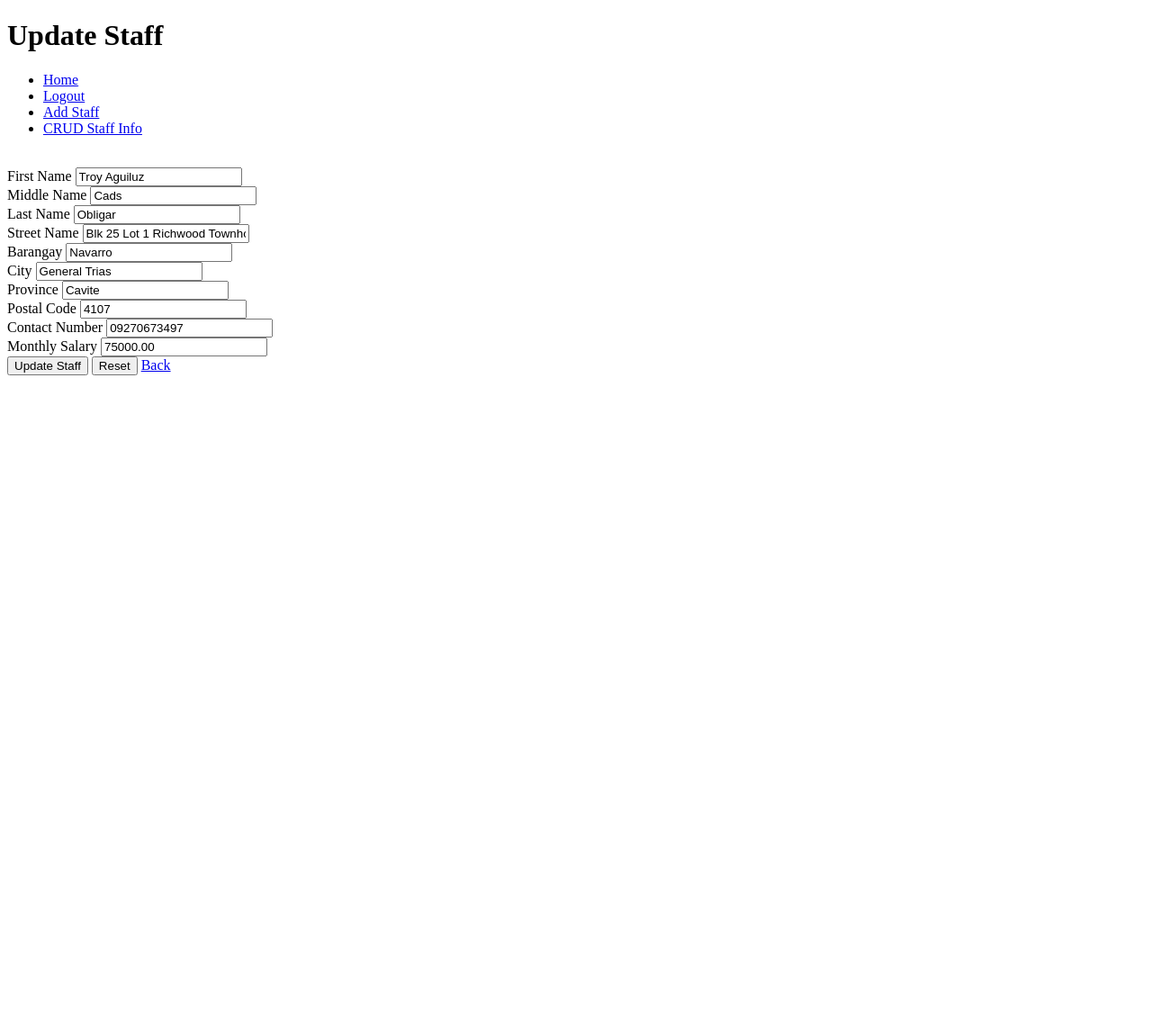
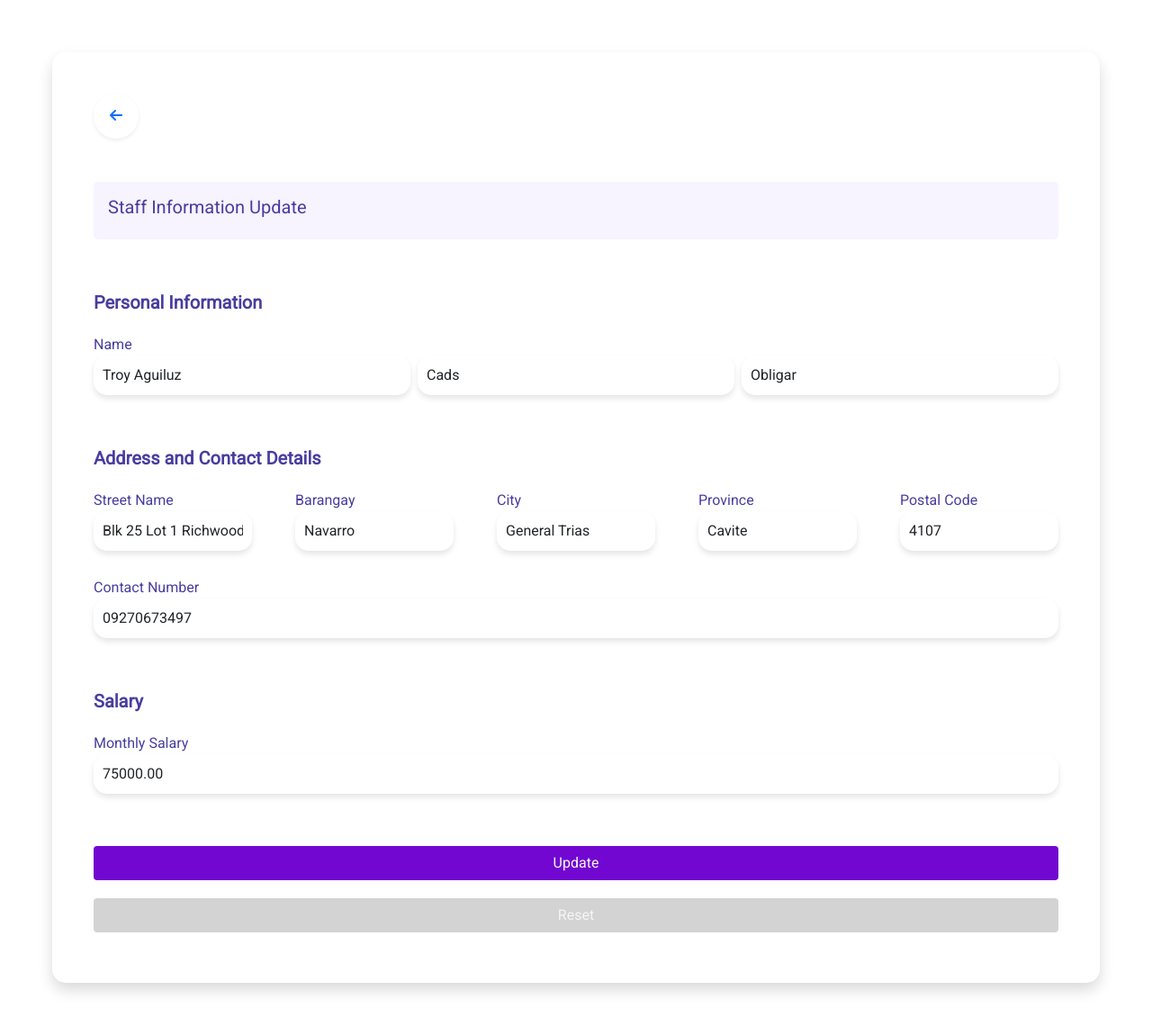
Before and after one commit to AgilaHunter/itec-106, a PHP site: page /admin/staffUpdate.php?id=1 in a window 1280 px wide. Shown: the whole page at 90% size. Before the commit the page ends 417 px from the top, so only its background shows below. Run offline with PHP 8.4, Linux system fonts and the light colour scheme; data comes from the database, SQL or seed files in the repository; some libraries are stand-ins or nearby versions.

Commit message:
Updated: staffUpdate function

```diff
--- a/admin/admin.php
+++ b/admin/admin.php
@@ -76,7 +76,7 @@
 				<div class="p-2" style="border-radius: 5px;">
 				    <div class="d-flex justify-content-between align-items-center mb-2" style="margin-top: 55px;">
 				    	<h5 class="m-0">Manage Staff</h5>
-				        <a href="register.php" class="btn" role="button" name="adde">+ Add New Staff</a>
+				        <a href="register.php" class="btn" role="button">+ Add New Staff</a>
 				    </div>
 
 				    <div class="table-responsive">
@@ -135,7 +135,7 @@
 				</div>
 
 				<div class="text-center p-2">
-					<p><a href="" class="text-secondary"> View more</a></p>
+					<p><a href="#" class="text-secondary"> View more</a></p>
 				</div>
 			</div>
 		</div>
--- a/admin/staffUpdate.php
+++ b/admin/staffUpdate.php
@@ -40,61 +40,94 @@
 		$conn->close();
 	}
 ?>
+
 <!DOCTYPE html>
 <html>
 <head>
-	<title>Update Staff</title>
+	<meta charset="utf-8">
+	<meta name="viewport" content="width=device-width, initial-scale=1">
+
+	<!-- css bootstrap -->
+		<link rel="stylesheet" type="text/css" href="../bootstrap-5.0.2-dist\css\bootstrap.min.css">
+		<script type="text/javascript" src="../bootstrap-5.0.2-dist\js\bootstrap.min.js"></script>
+
+	<!-- external css -->
+		<link rel="stylesheet" type="text/css" href="../assets/forms.css">
+
+	<!-- google fonts -->
+		<link rel="preconnect" href="https://fonts.googleapis.com">
+		<link rel="preconnect" href="https://fonts.gstatic.com" crossorigin>
+		<link href="https://fonts.googleapis.com/css2?family=Montserrat:ital,wght@0,600;1,600&family=Roboto&display=swap" rel="stylesheet">
+
+	<title>Update Staff Information</title>
 </head>
+
 <body>
-    <h1>Update Staff</h1>
 
-	<div id="table">
-	<form class="reg-container" method="POST" id="myForm">
+  	<div class="dashboard-wrapper p-2">
+  		<div class="card shadow">
+  			<div class="container p-3">
+  				<span class="rounded-circle p-1 d-inline-flex justify-content-center align-items-center bg-transparent shadow-sm" style="background-color: #493D9E; width: 50px; height: 50px;">
+  					<a href="staffRead.php"><i class="fa fa-arrow-left" aria-hidden="true"></a></i>
+  				</span>
+	  			<div class="container p-3 mt-5 mb-5" style="background-color: #f7f3ff; border-radius: 5px;">
+	  				<h5>Staff Information Update</h5>
+	  			</div>
+	  			<form action="#" method="POST" id="myForm">
 
-        <ul>
-		<li><a href="admin.php">Home</a></li>
-		<li><a href="index.php">Logout</a></li>
-		<li><a href="register.php">Add Staff</a></li>
-		<li><a href="staffRead.php">CRUD Staff Info</a></li>
-	</ul><br>
+					<h5 class="divider">Personal Information</h5>
+	  				<!-- Name -->
+	  				<label>Name</label>
+	  				<div class="row g-2">
+	  					<div class="col">
+	  						<input type="text" class="form-control" placeholder="First Name" id="fname" name="fname" value="<?php echo $fname?>" required>
+	  					</div>
+	  					<div class="col">
+	  						<input type="text" class="form-control" placeholder="Middle Name" id="mname" name="mname" value="<?php echo $mname?>" required>
+	  					</div>
+	  					<div class="col">
+	  						<input type="text" class="form-control" placeholder="Last Name" id="lname" name="lname" value="<?php echo $lname?>" required>
+	  					</div>
+	  				</div><br><br>
 
-        <!-- (Your existing HTML form fields remain the same) -->
-
-        <label>First Name</label>
-        <input type="text" id="fname" name="fname" value="<?php echo $fname?>" required><br>
-
-        <label>Middle Name</label>
-        <input type="text" id="mname" name="mname" value="<?php echo $mname?>" required><br>
-
-        <label>Last Name</label>
-        <input type="text" id="lname" name="lname" value="<?php echo $lname?>" required><br>
-
+	  				<h5 class="divider">Address and Contact Details</h5>
+	  				<!-- Address -->
+	  				<div class="row g-5">
+	  					<div class="col">
 	  						<label>Street Name</label>
-        <input type="text" id="street" name="street" value="<?php echo $street?>" required><br>
-
+	  						<input type="text" id="street" name="street" class="form-control" value="<?php echo $street?>" required><br>
+	  					</div>
+	  					<div class="col">
 	  						<label>Barangay</label>
-        <input type="text" id="barangay" name="barangay" value="<?php echo $barangay?>" required><br>
-
+	  						<input type="text" id="barangay" name="barangay" class="form-control" value="<?php echo $barangay?>" required><br>
+	  					</div>
+	  					<div class="col">
 	  						<label>City</label>
-        <input type="text" id="city" name="city" value="<?php echo $city?>" required><br>
-
+	  						<input type="text" id="city" name="city" class="form-control" placeholder="General Trias"  value="<?php echo $city?>" required><br>
+	  					</div>
+	  					<div class="col">
 	  						<label>Province</label>
-        <input type="text" id="province" name="province" value="<?php echo $province?>" required><br>
-
+	  						<input type="text" id="province" name="province" class="form-control" placeholder="Cavite" value="<?php echo $province?>" required><br>
+	  					</div>
+	  					<div class="col">
 	  						<label>Postal Code</label>
-        <input type="number" id="postal" name="postal" value="<?php echo $postal?>" required><br>
+	  						<input type="number" id="postal" name="postal" class="form-control" placeholder="4107" value="<?php echo $postal?>" required><br>
+	  					</div>
+	  				</div>
 
 	  				<label>Contact Number</label>
-        <input type="tel" pattern="^\d{11}$" name="contact" value="0<?php echo $contact?>" required oninput="validateNumber(this)" /><br>
+	  				<input type="tel" pattern="^\d{11}$" name="contact" class="form-control" value="0<?php echo $contact?>" required oninput="validateNumber(this)" /><br><br>
 
+	  				<h5 class="divider">Salary</h5>
 	  				<label>Monthly Salary</label>
-        <input type="number" step="0.01" id="salary" name="salary" value="<?php echo $salary?>" required><br>
+	  				<input type="number" step="0.01" id="salary" name="salary" class="form-control" placeholder="24000.00" value="<?php echo $salary?>" required><br><br>
 
-        <button type="submit" name="update" id="button">Update Staff</button>
-        <input type="reset">
-        <a href="staffRead.php">Back</a>
+
+	  				<!-- Submit -->
+	  				<input type="submit" id="update" name="update" value="Update" class="btn btn col-12">
+	  				<input type="reset" id="clear" class="btn btn col-12">
 	  			</form>
-	</div>
+
 	  			<script>
 	  			    document.getElementById("myForm").addEventListener("submit", function(event) {
 	  			        let isValid = true;
@@ -104,5 +137,12 @@
 	  			        }
 	  			    })
 	  			</script>
+	  		</div>
+  		</div>
+  	</div>
+
+	<!-- Fontawesome Bundle -->
+	<script src="https://kit.fontawesome.com/0b5cc4708b.js" crossorigin="anonymous"></script>
+
 </body>
 </html>
--- a/assets/forms.css
+++ b/assets/forms.css
@@ -87,3 +87,15 @@ label{
     background-color: grey;
     color: whitesmoke;
 }
+
+#update{
+   background-color: #7107d0;
+   margin-top: 10px;
+   margin-bottom: 10px;
+   color: whitesmoke;
+}
+
+#update:hover{
+    background-color: #5909a0;
+    color: whitesmoke;
+}
```
Also changed, not shown: admin/register.php (+4 -4 lines). Lines whose indentation alone changed are shown as unchanged.
